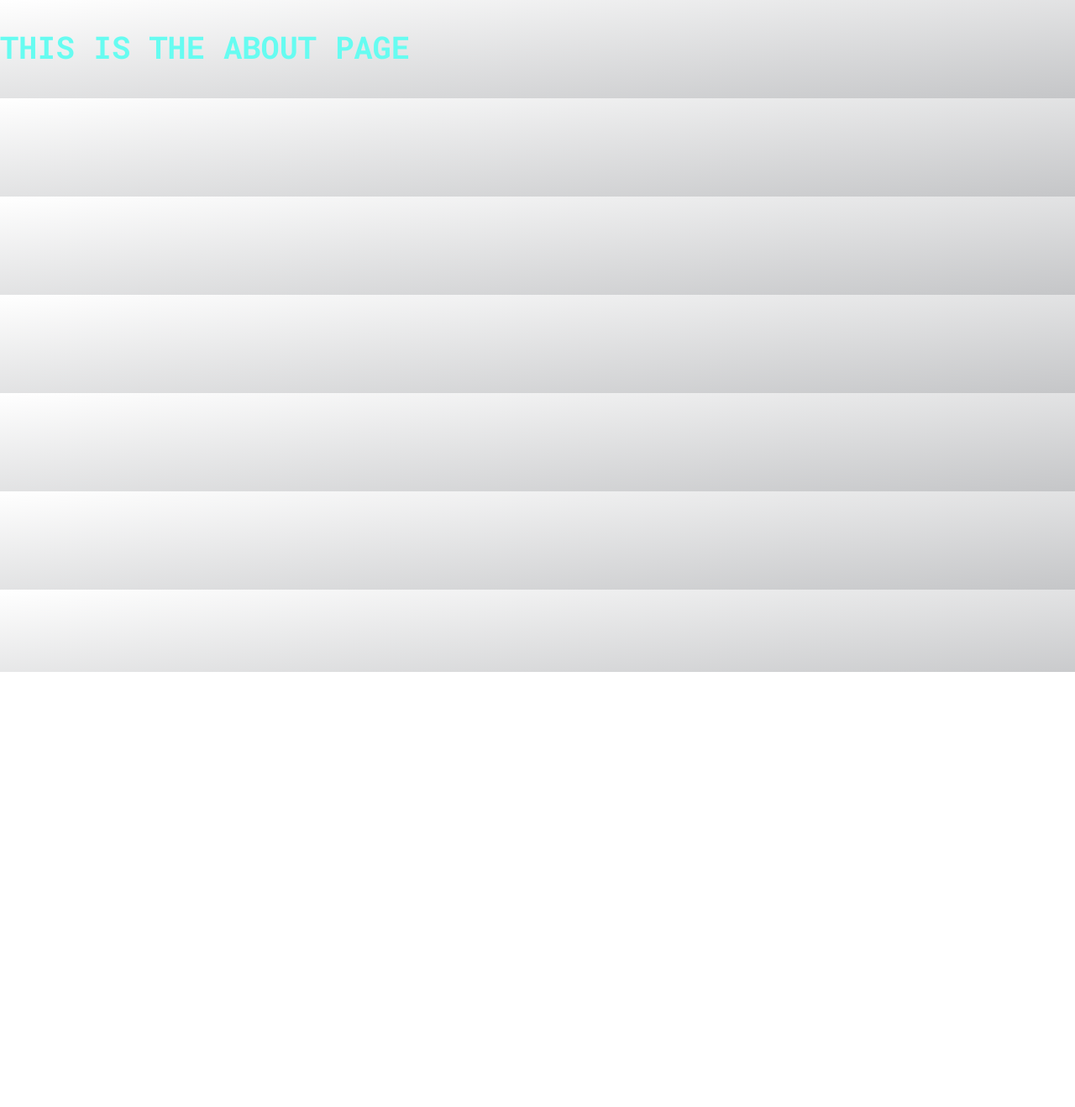
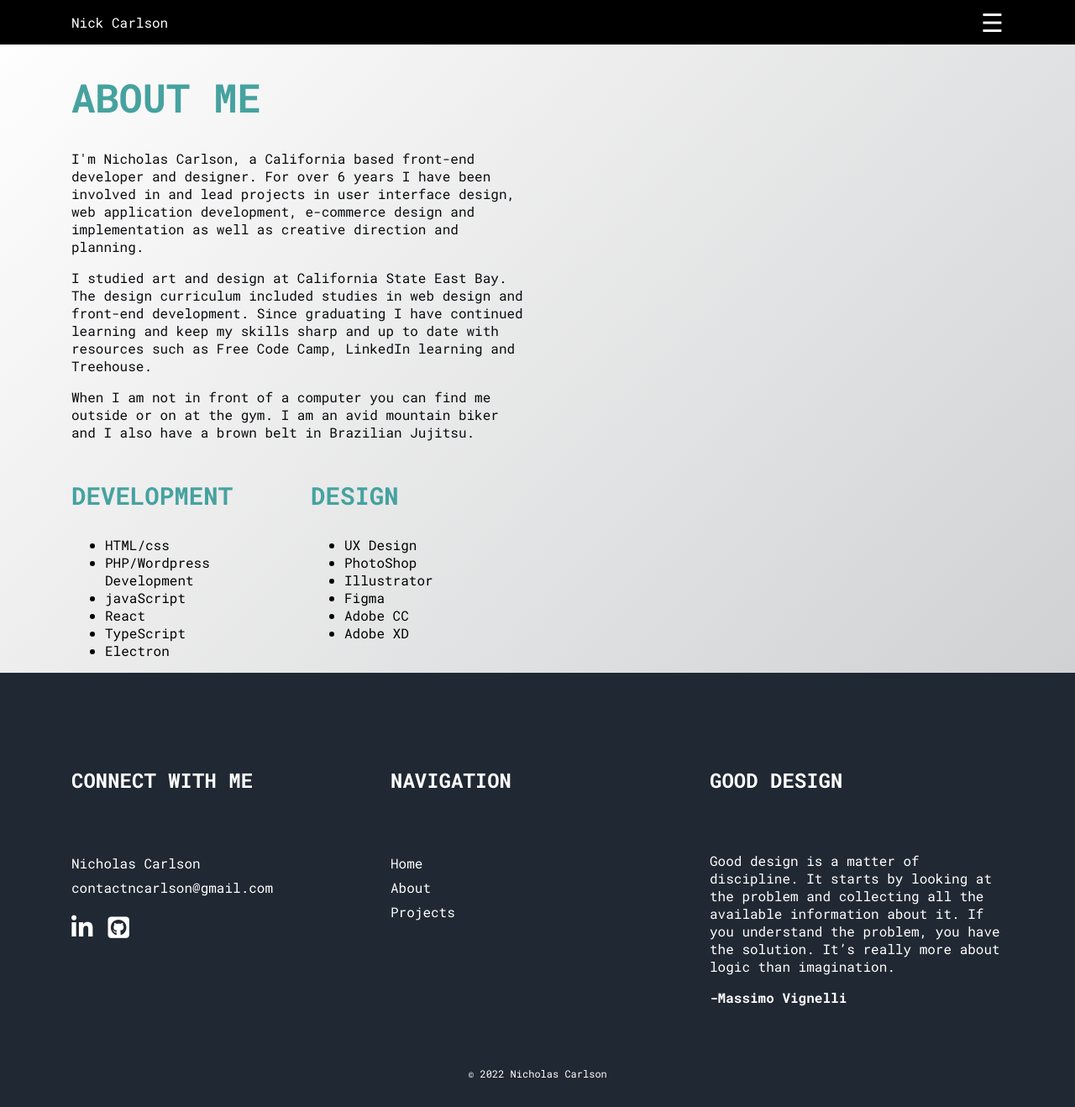
Before and after one commit to nickcarls0n/Portfolio, a React (Create React App) app: page /about in a window 1280 px wide. Shown: the whole page at 84% size. Before the commit the page ends 800 px from the top, so only its background shows below. Built offline with nearby package versions, Linux system fonts and the light colour scheme.

Commit message:
Revisions

```diff
--- a/src/App.scss
+++ b/src/App.scss
@@ -70,14 +70,3 @@ a {
 .accent-onlight {
   color: $accent-onwhite;
 }
-
-.fa-linkedin-in {
-  font-size: 29px;
-  padding-top: 16px;
-  color: $light-text;
-  transition: all 300ms ease-out;
-
-  &:hover {
-    color: $accent-ondark;
-  }
-}
--- a/src/App.tsx
+++ b/src/App.tsx
@@ -3,8 +3,7 @@ import "./App.scss";
 import { BrowserRouter as Router, Routes, Route } from "react-router-dom";
 import Home from "./pages";
 import About from "./pages/About";
-import Design from "./pages/Design";
-import Development from "./pages/Development";
+import Projects from "./pages/Projects";
 import CinicBike from "./pages/CinicBike";
 import Cha from "./pages/Cha";
 import QualArc from "./pages/QualArc";
@@ -15,8 +14,7 @@ function App() {
       <Routes>
         <Route path="/" element={<Home />} />
         <Route path="/about" element={<About />} />
-        <Route path="/development" element={<Development />} />
-        <Route path="/design" element={<Design />} />
+        <Route path="/projects" element={<Projects />} />
         <Route path="/cinicbike" element={<CinicBike />} />
         <Route path="/cha" element={<Cha />} />
         <Route path="/qualarc" element={<QualArc />} />
--- a/src/components/footer/Footer.tsx
+++ b/src/components/footer/Footer.tsx
@@ -1,6 +1,6 @@
-import React from 'react';
-import { NavLink as Link } from 'react-router-dom';
-import styled from 'styled-components'
+import React from "react";
+import { NavLink as Link } from "react-router-dom";
+import styled from "styled-components";
 
 const Footer = () => {
   return (
@@ -11,65 +11,100 @@ const Footer = () => {
             <FooterHeader>Connect With Me</FooterHeader>
             <FooterList>
               <li>Nicholas Carlson</li>
-                            <li>Folsom, CA</li>
-                            <li>Ph: 916-936-6238</li>
               <li>contactncarlson@gmail.com</li>
             </FooterList>
-                         <a href="https://www.linkedin.com/in/ncarlsondesign/"><i className="fab fa-linkedin-in"></i></a>
+            <a
+              href="https://www.linkedin.com/in/ncarlsondesign/"
+              target="_blank"
+            >
+              <SocialIcon className="fab fa-linkedin-in"></SocialIcon>
+            </a>
+            <a href="https://github.com/nickcarls0n" target="_blank">
+              <SocialIcon className="fab fa-github-square"></SocialIcon>
+            </a>
           </div>
           <div className="col-lg-4">
             <FooterHeader>Navigation</FooterHeader>
             <FooterList>
-                            <li><FooterLink to="/home">Home</FooterLink></li>
-                            <li><FooterLink to="/design">Design</FooterLink></li>
-                            <li><FooterLink to="/development">Development</FooterLink></li>
-                            <li><FooterLink to="/about">About</FooterLink></li>
+              <li>
+                <FooterLink to="/">Home</FooterLink>
+              </li>
+              <li>
+                <FooterLink to="/about">About</FooterLink>
+              </li>
+              <li>
+                <FooterLink to="/projects">Projects</FooterLink>
+              </li>
             </FooterList>
           </div>
           <div className="col-lg-4">
             <FooterHeader>Good Design</FooterHeader>
-                        <p>Good design is a matter of discipline. It starts by looking at the problem and collecting all the available information about it. If you understand the problem, you have the solution. It’s really more about logic than imagination.</p>
+            <p>
+              Good design is a matter of discipline. It starts by looking at the
+              problem and collecting all the available information about it. If
+              you understand the problem, you have the solution. It’s really
+              more about logic than imagination.
+            </p>
             <strong>-Massimo Vignelli</strong>
           </div>
         </div>
         <div className="row">
-                    <div className="col-lg-10">
-                        <p>&copy; <span id="ncd-year">{new Date().getFullYear()}</span> Nicholas Carlson Design & Photography</p>
-                    </div>
-                    <div className="col-lg-2">
-                        <FooterLink to=""><p>Site Map</p></FooterLink>
-                    </div>
+          <FooterCopyright>
+            <p>
+              &copy; <span id="ncd-year">{new Date().getFullYear()}</span>{" "}
+              Nicholas Carlson
+            </p>
+          </FooterCopyright>
         </div>
       </div>
     </FooterWrap>
-    )
-}
+  );
+};
 
 const FooterWrap = styled.footer`
   background-color: #202833;
   color: white;
-    padding: 80px 0px;
-`
+  padding: 80px 0px 20px 0px;
+`;
 
 const FooterHeader = styled.h4`
   padding-bottom: 37px;
   color: white;
-`
+`;
 
 const FooterList = styled.ul`
   list-style-type: none;
   margin: 0;
   padding: 0;
   line-height: 1.8;
-`
+`;
 
 const FooterLink = styled(Link)`
   color: white;
   transition: all 300ms ease-out;
 
   &:hover {
-        color: #66FCF1;
+    color: #66fcf1;
   }
-`
+`;
+
+const SocialIcon = styled.i`
+  font-size: 29px;
+  padding: 18px 18px 0px 0px;
+  color: white;
+  transition: all 300ms ease-out;
+
+  &:hover {
+    color: #66fcf1;
+  }
+`;
+
+const FooterCopyright = styled.div.attrs({
+  className: "col",
+})`
+  margin-top: 60px;
+  text-align: center;
+  font-size: 12px;
+`;
 
 export default Footer;
--- a/src/components/navagation/NavSidebar.tsx
+++ b/src/components/navagation/NavSidebar.tsx
@@ -5,45 +5,42 @@ import DesignIcon from "../../Svg/DesignIcon";
 import DevelopmentIcon from "../../Svg/DevelopmentIcon";
 import AboutIcon from "../../Svg/AboutIcon";
 import styled from "styled-components";
+import Spacer from "../spacer/Spacer";
 
 interface NavSidbarProps {
-  width?: string;
+  height?: string;
 }
 
 const NavSidebar = (props: NavSidbarProps) => {
   return (
-    <SidebarWrapper width={props.width}>
+    <SidebarWrapper height={props.height}>
+      <Spacer height="60px" />
       <StyledLink to="/">
         <HomeIcon width={20} />
         Home
       </StyledLink>
-      <StyledLink to="/design">
-        <DesignIcon width={20} />
-        Design
-      </StyledLink>
-      <StyledLink to="/development">
-        <DevelopmentIcon width={20} />
-        Development
-      </StyledLink>
       <StyledLink to="/about">
         <AboutIcon width={20} />
         About
+      </StyledLink>
+      <StyledLink to="/projects">
+        <DesignIcon width={20} />
+        Projects
       </StyledLink>
     </SidebarWrapper>
   );
 };
 
 const SidebarWrapper = styled.div<NavSidbarProps>`
-  height: 100%;
-  width: ${(props) => props.width};
-  position: fixed;
+  height: ${(props) => props.height};
+  width: 350px;
+  position: absolute;
   z-index: 100;
   top: 51px;
   right: 0;
   background-color: #111;
-  overflow-x: hidden;
+  overflow-y: hidden;
   transition: 0.5s;
-  padding-top: 60px;
 
   @media screen and (min-width: 576px) {
     right: 0;
--- a/src/components/navagation/Navbar.tsx
+++ b/src/components/navagation/Navbar.tsx
@@ -9,19 +9,15 @@ const Navbar = () => {
   return (
     <NavBar>
       <div className="container">
+        <div className="row">
           <NavContent>
             <p>Nick Carlson</p>
-          <img
-            src="/img/hal.png"
-            alt="Hal is watching you"
-            width={30}
-            height={30}
-          />
             <HamburgerMenu onClick={() => setShowNav(!showNav)}>
               {showNav ? String.fromCharCode(10005) : String.fromCharCode(9776)}
             </HamburgerMenu>
-          <NavSidebar width={showNav ? "350px" : "0px"} />
+            <NavSidebar height={showNav ? "300px" : "0px"} />
           </NavContent>
+        </div>
       </div>
     </NavBar>
   );
@@ -32,7 +28,9 @@ const NavBar = styled.nav`
   color: white;
 `;
 
-const NavContent = styled.div.attrs({})`
+const NavContent = styled.div.attrs({
+  className: "col",
+})`
   display: flex;
   justify-content: space-between;
   align-items: center;
--- a/src/pages/About.tsx
+++ b/src/pages/About.tsx
@@ -1,11 +1,67 @@
-import React from 'react';
+import React from "react";
+import Navbar from "../components/navagation/Navbar";
+import Footer from "../components/footer/Footer";
 
 const About = () => {
-    return (
-        <>
-        <h2>This is the About page</h2>
-        </>
-    )
-}
+  const activeDate = () => {
+    return new Date().getFullYear() - 2016;
+  };
+  return (
+    <>
+      <Navbar />
+      <div className="container">
+        <div className="row">
+          <div className="col-lg-6">
+            <h1 className="accent-onlight">About Me</h1>
+            <p className="dark-text">
+              I'm Nicholas Carlson, a California based front-end developer and
+              designer. For over {activeDate()} years I have been involved in
+              and lead projects in user interface design, web application
+              development, e-commerce design and implementation as well as
+              creative direction and planning.
+            </p>
+            <p className="dark-text">
+              I studied art and design at California State East Bay. The design
+              curriculum included studies in web design and front-end
+              development. Since graduating I have continued learning and keep
+              my skills sharp and up to date with resources such as Free Code
+              Camp, LinkedIn learning and Treehouse.
+            </p>
+            <p className="dark-text">
+              When I am not in front of a computer you can find me outside or on
+              at the gym. I am an avid mountain biker and I also have a brown
+              belt in Brazilian Jujitsu.
+            </p>
+            <div className="row">
+              <div className="col-md-6">
+                <h3 className="accent-onlight">Development</h3>
+                <ul>
+                  <li>HTML/css</li>
+                  <li>PHP/Wordpress Development</li>
+                  <li>javaScript</li>
+                  <li>React</li>
+                  <li>TypeScript</li>
+                  <li>Electron</li>
+                </ul>
+              </div>
+              <div className="col-md-6">
+                <h3 className="accent-onlight">Design</h3>
+                <ul>
+                  <li>UX Design</li>
+                  <li>PhotoShop</li>
+                  <li>Illustrator</li>
+                  <li>Figma</li>
+                  <li>Adobe CC</li>
+                  <li>Adobe XD</li>
+                </ul>
+              </div>
+            </div>
+          </div>
+        </div>
+      </div>
+      <Footer />
+    </>
+  );
+};
 
 export default About;
--- a/src/pages/Development.tsx
+++ /dev/null
@@ -1,11 +0,0 @@
-import React from 'react';
-
-const Development = () => {
-    return (
-        <>
-        <h2>This is the Development page</h2>
-        </>
-    )
-}
-
-export default Development;
--- a/src/pages/Design.tsx
+++ b/src/pages/Projects.tsx
@@ -7,7 +7,7 @@ import GalleryImage from "../components/image/GalleryImage";
 import Modal from "../components/modal/Modal";
 import Footer from "../components/footer/Footer";
 
-const Design = () => {
+const Projects = () => {
   const [viewModal, setViewModal] = useState(0);
   return (
     <>
@@ -173,4 +173,4 @@ const GalleryRow = styled.div.attrs({
   margin-bottom: 30px;
 `;
 
-export default Design;
+export default Projects;
--- a/src/pages/index.tsx
+++ b/src/pages/index.tsx
@@ -27,11 +27,11 @@ const HomePage = () => {
               <TextSection>
                 <h3>About</h3>
                 <p>
-                  I’m Nick Carlson, a California based designer, photographer
-                  and front end developer. Throughout my career, I have lead
-                  projects in user interface design, web application design and
-                  development, brand identity, e-commerce design and
-                  implementation, illustration and art & creative direction.
+                  I’m Nick Carlson, a designer and front end developer.
+                  Throughout my career, I have lead projects in user interface
+                  design, web application design and development, brand
+                  identity, e-commerce design and implementation, illustration
+                  and art & creative direction.
                 </p>
                 <div className="row">
                   <div className="col-6">
```
Also changed, not shown: src/components/home/IntroSection.tsx (+3 -6 lines). Lines whose indentation alone changed are shown as unchanged.
